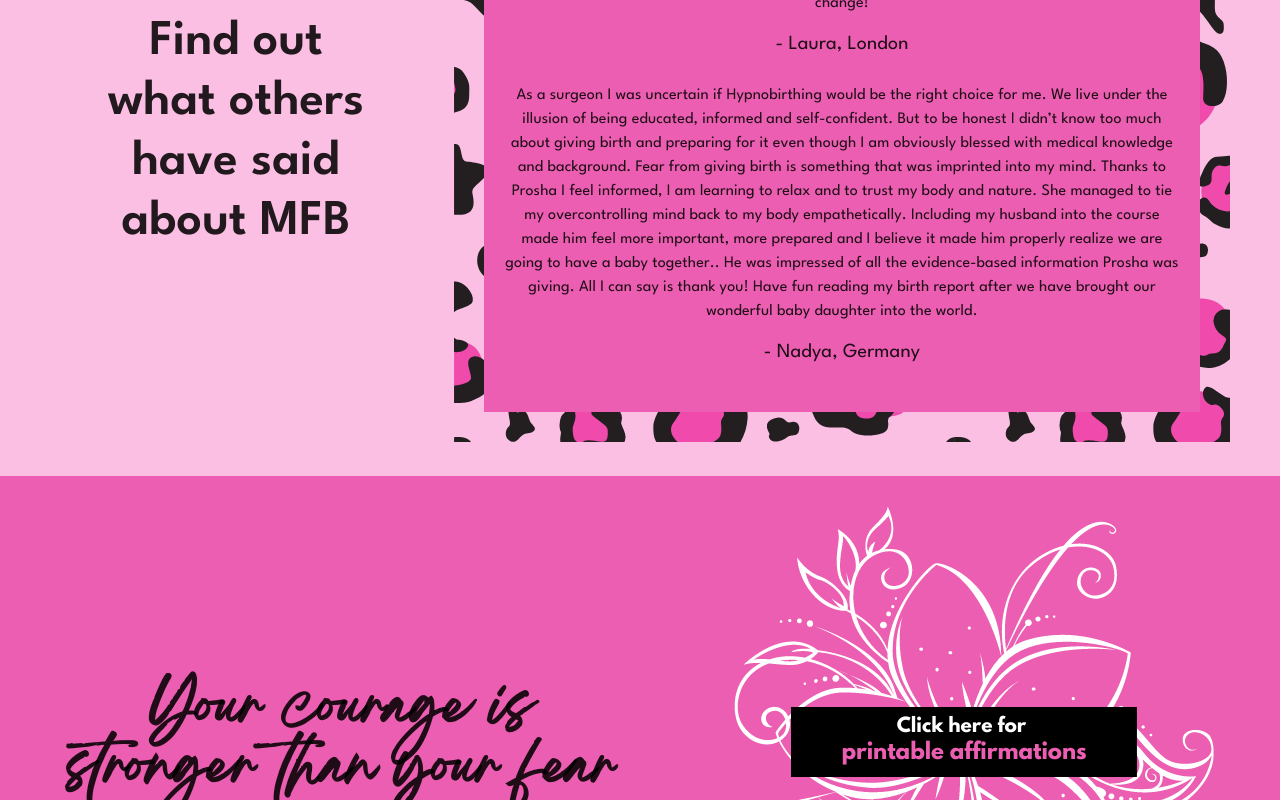
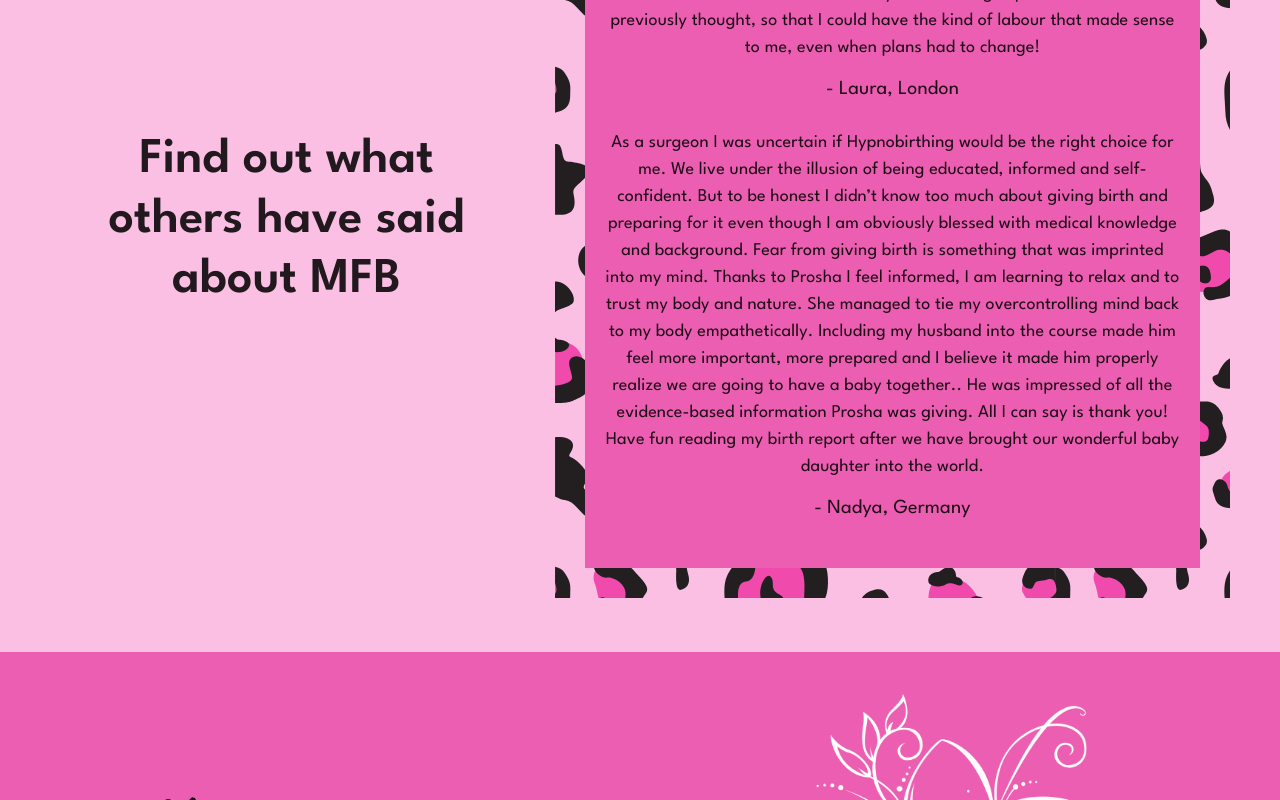
Before and after one commit to AlexJackson01/mighty-fierce-birth, a React (Create React App) app in the folder client/: page / in a window 1280 px wide. Shown: the part 2300-3100 px from the top of the page. Built offline with nearby package versions, Linux system fonts and the light colour scheme.

Commit message:
Improved quality of flower image and added fade effects

```diff
--- a/client/src/App.css
+++ b/client/src/App.css
@@ -153,6 +153,7 @@ h4 {
     background-image: url(./assets/images/leopard.png);
     width: 100%;
     padding: 10px;
+    margin-bottom: 20px;
     background-repeat: initial;
 }
 
@@ -161,6 +162,7 @@ h4 {
     margin: 20px;
     padding: 20px;
     text-align: center;
+    font-size: 18px;
 }
 
 .review-text {
@@ -192,6 +194,7 @@ h4 {
     display: block;
     text-align: center;
     margin: 0 auto;
+    width: 400px;
 }
 
 .affirm-button {
--- a/client/src/components/About.js
+++ b/client/src/components/About.js
@@ -1,12 +1,14 @@
 import React from 'react';
 import Grid from '@mui/material/Grid';
 import Video from '../assets/videos/about-video.mp4';
+import { Fade } from 'react-reveal';
 
 
 
 export default function About() {
   return (
     <div className="about-section">
+        <Fade bottom>
         <h1 className="about-h1">Hi I’m Prosha, founder of Mighty Fierce Birth!</h1>
         <Grid container spacing={0}>
             <Grid item xs={12} sm={12} md={6}>
@@ -23,6 +25,7 @@ export default function About() {
                 </div>
             </Grid>
         </Grid>
+        </Fade>
     </div>
   )
 }
--- a/client/src/components/Affirmations.js
+++ b/client/src/components/Affirmations.js
@@ -2,11 +2,12 @@ import React from 'react';
 import Grid from '@mui/material/Grid';
 import Video from '../assets/videos/about-video.mp4';
 import Flower from '../assets/images/flower.png';
-
+import { Fade } from 'react-reveal';
 
 
 export default function Affirmations() {
   return (
+    <Fade bottom>
     <div className="affirmations-section">
         <Grid container spacing={2}>
             <Grid item xs={12} sm={12} md={6}>
@@ -21,5 +22,7 @@ export default function Affirmations() {
             </Grid>
         </Grid>
     </div>
+    </Fade>
+
   )
 }
--- a/client/src/components/Reviews.js
+++ b/client/src/components/Reviews.js
@@ -1,7 +1,6 @@
 import React, { useState } from 'react';
 import Grid from '@mui/material/Grid';
-import Video from '../assets/videos/about-video.mp4';
-
+import { Fade } from 'react-reveal';
 
 
 export default function Reviews() {
@@ -12,12 +11,13 @@ export default function Reviews() {
     ])
 
   return (
+    <Fade bottom>
     <div className="reviews-section">
         <Grid container spacing={4}>
-            <Grid item xs={12} sm={12} md={4}>
+            <Grid item xs={12} sm={12} md={5}>
                 <h1 className='reviews-h1'>Find out what others have said about MFB</h1>
             </Grid>
-            <Grid item xs={12} sm={12} md={8}>
+            <Grid item xs={12} sm={12} md={7}>
                 <div className="reviews-wrapper">
                     <div className="reviews-div">
                         {reviews.map((r) => (
@@ -31,5 +31,6 @@ export default function Reviews() {
             </Grid>
         </Grid>
     </div>
+    </Fade>
   )
 }
```
Also changed, not shown: client/src/assets/images/flower.png.
